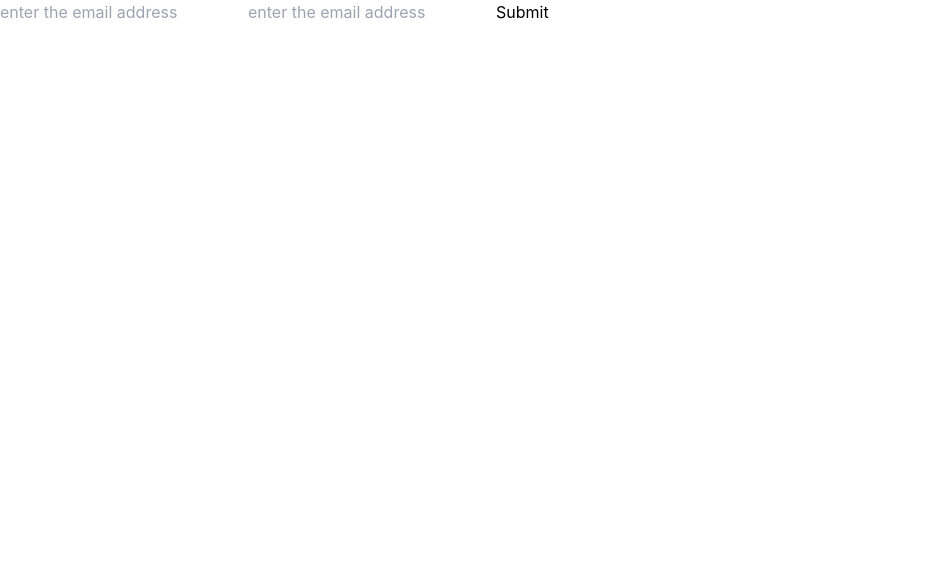
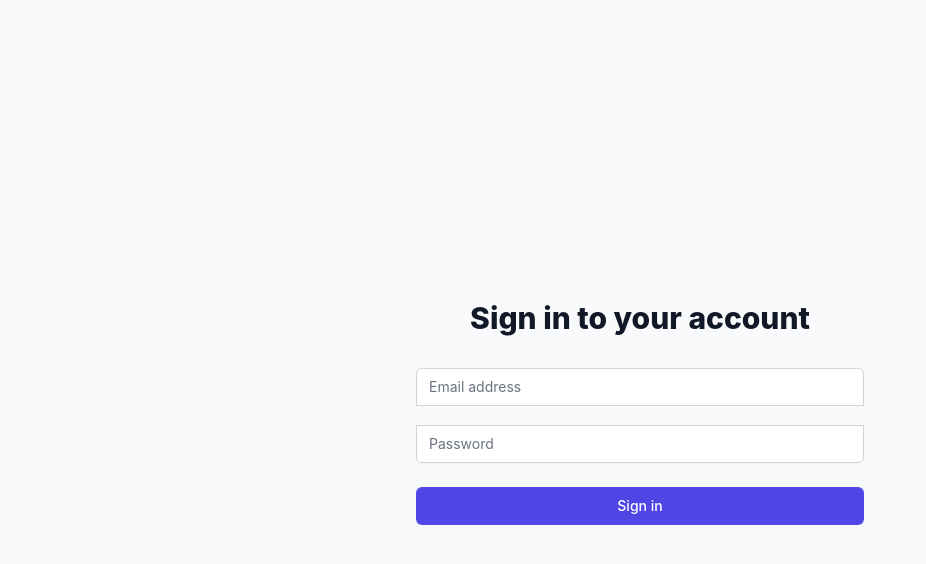
Before and after one commit to yameenaliabro/React-Js, a React (Create React App) app: page / in a window 1280 px wide. Shown: the top 564 px of the page, without its empty margins (0-926 px from the left). Built offline with nearby package versions, Linux system fonts and the light colour scheme; no server answers.

Commit message:
firebase: test the firebase

```diff
--- a/src/auth/signup/index.tsx
+++ b/src/auth/signup/index.tsx
@@ -1,42 +1,83 @@
-import React, { useCallback, useState } from 'react'
-import { formData } from '../../types/auth'
-import { createUserWithEmailAndPassword } from 'firebase/auth'
-import { auth } from '../../components/firebase'
+// LoginForm.tsx
 
-function Signup() {
+import { createUserWithEmailAndPassword } from 'firebase/auth';
+import React, { useState } from 'react';
+import { auth, db } from '../../components/firebase';
+import { addDoc, collection } from 'firebase/firestore';
 
-    const [formData, setFormData] = useState<formData>({
-        email: "",
-        password: ""
-    })
+const LoginForm: React.FC = () => {
+    const [email, setEmail] = useState('');
+    const [password, setPassword] = useState('');
 
-
-    const onSubmit = useCallback(async (e: React.FormEvent<HTMLFormElement>) => {
+    const handleSubmit = async (e: React.FormEvent) => {
+        e.preventDefault();
+        console.log("email", email)
+        console.log("password", password)
         try {
-            const response = createUserWithEmailAndPassword(auth, formData.email, formData.password)
-            console.log("🚀 ~ onSubmit ~ response:", response)
+            // const response = await createUserWithEmailAndPassword(auth, email, password)
+            const docRef = await addDoc(collection(db, "users"), {
+                first: "Ada",
+                last: "Lovelace",
+                born: 1815
+            });
+            console.log("Document written with ID: ", docRef.id);
         } catch (error) {
-            console.log("🚀 ~ onSubmit ~ error:", error)
+            console.log("🚀 ~ handleSubmit ~ error:", error)
         }
-    }, [formData])
-
-    const onChange = (e: React.ChangeEvent<HTMLInputElement>) => {
-        const { name, value } = e.target
-        setFormData({
-            ...formData,
-            [name]: value
-        })
-    }
+        // Handle form submission
+    };
 
     return (
-        <div>
-            <form onSubmit={onSubmit}>
-                <input type='email' placeholder='enter the email address' onChange={onChange} value={formData.email} />
-                <input type='password' placeholder='enter the email address' onChange={onChange} value={formData.password} />
-                <button type='submit'>Submit</button>
-            </form>
+        <div className="min-h-screen flex items-center justify-center bg-gray-50 py-12 px-4 sm:px-6 lg:px-8">
+            <div className="max-w-md w-full space-y-8">
+                <div>
+                    <h2 className="mt-6 text-center text-3xl font-extrabold text-gray-900">
+                        Sign in to your account
+                    </h2>
+                </div>
+                <form className="mt-8 space-y-6" onSubmit={handleSubmit}>
+                    <input type="hidden" name="remember" value="true" />
+                    <div className="flex gap-y-[20px] flex-col rounded-md shadow-sm -space-y-px">
+                        <div>
+                            <input
+                                id="email-address"
+                                name="email"
+                                type="email"
+                                autoComplete="email"
+                                required
+                                className="appearance-none rounded-none relative block w-full px-3 py-2 border border-gray-300 placeholder-gray-500 text-gray-900 rounded-t-md focus:outline-none focus:ring-indigo-500 focus:border-indigo-500 focus:z-10 sm:text-sm"
+                                placeholder="Email address"
+                                value={email}
+                                onChange={(e) => setEmail(e.target.value)}
+                            />
+                        </div>
+                        <div>
+                            <input
+                                id="password"
+                                name="password"
+                                type="password"
+                                autoComplete="current-password"
+                                required
+                                className="appearance-none rounded-none relative block w-full px-3 py-2 border border-gray-300 placeholder-gray-500 text-gray-900 rounded-b-md focus:outline-none focus:ring-indigo-500 focus:border-indigo-500 focus:z-10 sm:text-sm"
+                                placeholder="Password"
+                                value={password}
+                                onChange={(e) => setPassword(e.target.value)}
+                            />
+                        </div>
+                    </div>
+
+                    <div>
+                        <button
+                            type="submit"
+                            className="group relative w-full flex justify-center py-2 px-4 border border-transparent text-sm font-medium rounded-md text-white bg-indigo-600 hover:bg-indigo-700 focus:outline-none focus:ring-2 focus:ring-offset-2 focus:ring-indigo-500"
+                        >
+                            Sign in
+                        </button>
+                    </div>
+                </form>
+            </div>
         </div>
-    )
-}
+    );
+};
 
-export default Signup
+export default LoginForm;
--- a/src/components/firebase/index.ts
+++ b/src/components/firebase/index.ts
@@ -1,5 +1,6 @@
 import { initializeApp } from "firebase/app";
 import { getAuth } from "firebase/auth"
+import { getFirestore } from "firebase/firestore";
 
 import {
     FIREBASE_Api_key,
@@ -21,4 +22,5 @@
 console.log("🚀 ~ firebaseConfig:", firebaseConfig)
 
 export const app = initializeApp(firebaseConfig);
+export const db = getFirestore(app);
 export const auth = getAuth(app);
--- a/tailwind.config.js
+++ b/tailwind.config.js
@@ -1,7 +1,7 @@
 /** @type {import('tailwindcss').Config} */
 module.exports = {
   content: [
-    "./src/components/**/*.{js,jsx,ts,tsx}",
+    "./src/**/*.{js,jsx,ts,tsx}", "./public/index.html"
   ],
   theme: {
     extend: {},
```
